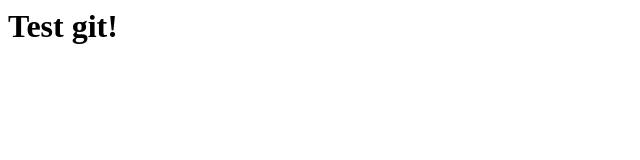
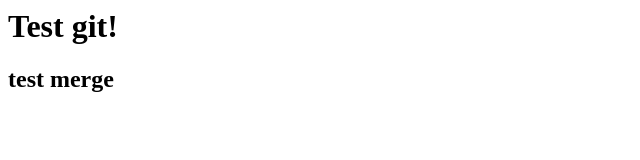
Before and after one commit to Lev458/test_git_and_docker, a plain HTML site: page index.html in a window 1280 px wide. Shown: the whole page, without its empty margins (0-640 px from the left). Drawn offline with Linux system fonts and the light colour scheme.

Commit message:
test merge commit

```diff
--- a/index.html
+++ b/index.html
@@ -1 +1,2 @@
 <h1> Test git! </h1>
+<h2> test merge </h2>
```
